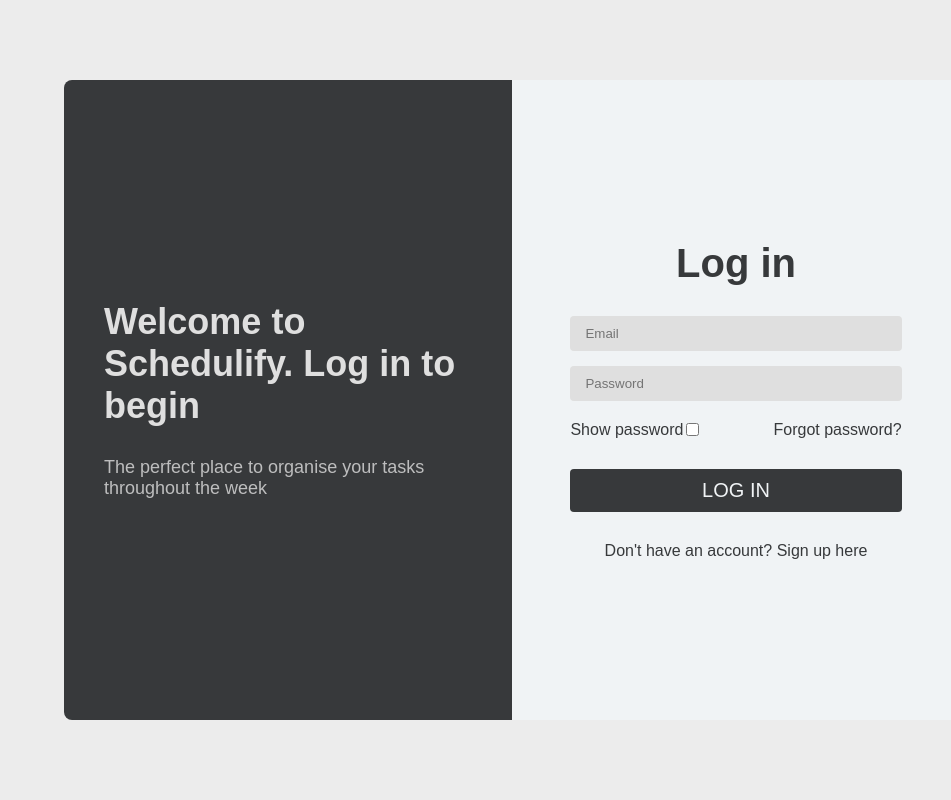
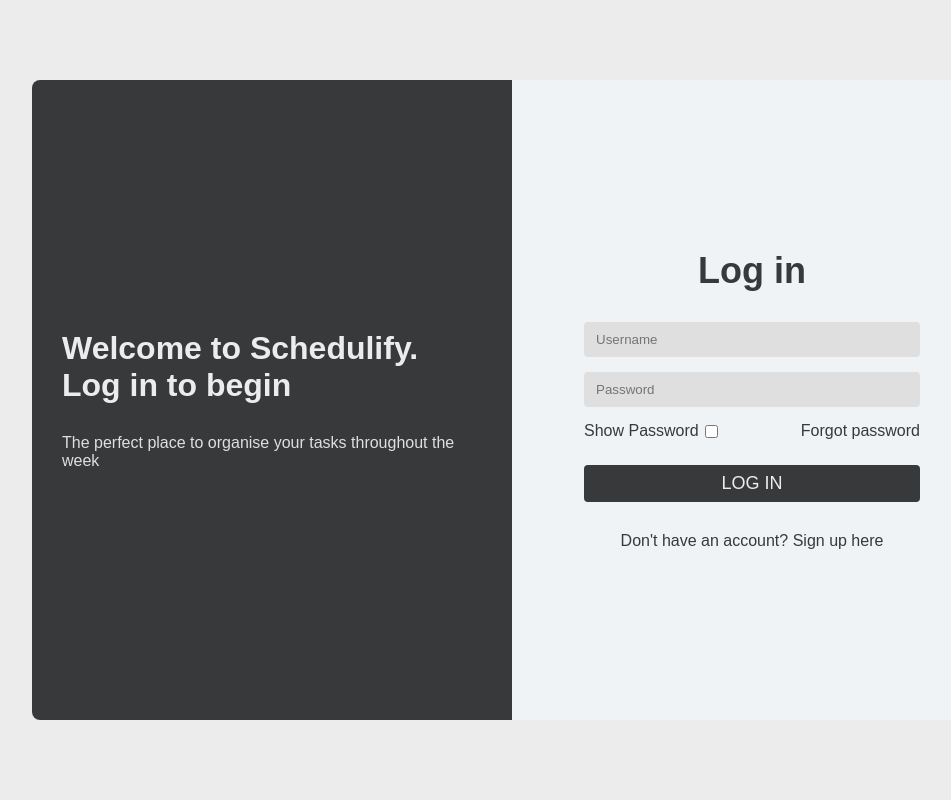
Before and after one commit to Ezetokiel/coursework, a Django app: page / in a window 1280 px wide. Shown: the whole page, without its empty margins (128-1079 px from the left). Run offline with Django 5.2, Linux system fonts and the light colour scheme.

Commit message:
login and signup fixed but input validation not done

```diff
--- a/cwnew/urls.py
+++ b/cwnew/urls.py
@@ -19,5 +19,5 @@ from django.urls import path, include
 
 urlpatterns = [
     path('admin/', admin.site.urls),
-    path('', include('myapp.urls'))
+    path('', include('myapp.urls')),
 ]
--- a/myapp/static/css/login.css
+++ b/myapp/static/css/login.css
@@ -1,6 +1,6 @@
 @import url("globals.css");
 
-.main{
+main{
   height: 100%;
   width: 100%;
   display: flex;
@@ -8,111 +8,91 @@
   align-items: center;
 }
 
-.main-container{
+.overall-container{
   display: flex;
-  justify-content: center;
-  align-items: center;
   height: 80%;
-  width: 70%;
+  width: 75%;
 }
 
 .welcome-container{
+  width: 50%;
   background-color: var(--text);
-  height: 100%;
-  width: 50%;
-  padding: 40px;
+  border-radius: 8px 0 0 8px;
+  padding: 30px;
   display: flex;
+  flex-direction: column;
   justify-content: center;
-  flex-direction: column;
-  border-radius: 8px 0 0 8px;
+  gap: 30px;
+}
+
+.welcome-container h2{
+  color: var(--background);
+  font-size: 32px;
+}
+
+.welcome-container p{
+  color: var(--grey);
 }
 
 .form-container{
+  width: 50%;
   background-color: var(--white);
-  height: 100%;
-  width: 50%;
-  padding: 40px;
+  border-radius: 0 8px 8px 0;
+  padding: 30px;
+  display: flex;
+  align-items: center;
+  flex-direction: column;
+  justify-content: center;
+}
+
+.form-container h1{
+  color: var(--text);
+  font-size: 36px;
+  margin-bottom: 30px;
+}
+
+form{
+  width: 80%;
   display: flex;
   justify-content: center;
   align-items: center;
   flex-direction: column;
-  border-radius: 0 8px 8px 0;
+  gap: 15px;
 }
 
-.welcome-container h2{
-  font-size: 36px;
-  color: var(--grey);
-  margin-bottom: 30px;
+form input{
+  border: none;
+  outline: none;
+  padding: 10px 12px;
+  background-color: var(--grey);
+  width: 100%;
+  border-radius: 4px;
 }
 
-.welcome-container p{
-  font-size: 18px;
-  color: var(--grey);
-  opacity: 0.8;
+.password-stuff{
+  display: flex;
+  justify-content: space-between;
+  width: 100%;
+  margin-bottom: 10px;
 }
 
-.form-container h1{
-  margin-bottom: 30px;
-  font-size: 40px;
+.show-password-container{
+  display: flex;
+  justify-content: center;
+  align-items: center;
+  gap: 6px;
+}
+
+.show-password-container label{
   color: var(--text);
 }
 
-.input-fields{
-  display: flex;
-  justify-content: center;
-  align-items: center;
-  flex-direction: column;
-  width: 90%;
-  gap: 15px;
-  margin-bottom: 20px;
+.show-password-container input{
+  width: 13px;
 }
 
-.input-fields input{
-  outline: none;
-  padding: 10px 15px;
-  border: none;
-  width: 100%;
-  background-color: var(--grey);
-  border-radius: 4px;
-}
-
-.password-related{
-  display: flex;
-  width: 90%;
-  justify-content: space-between;
-  margin-bottom: 30px;
-}
-
-.span{
-  display: flex;
-  justify-content: center;
-  align-items: center;
-  gap: 3px;
-}
-
-.span label{
-  color: var(--text);
-}
-
-.span input:checked{
+.show-password-container input:checked{
   accent-color: var(--text);
-}
-
-.btn{
-  background-color: var(--text);
-  border: none;
-  padding: 10px;
-  width: 90%;
-  border-radius: 4px;
-  color: var(--white);
-  font-size: 20px;
-  margin-bottom: 30px;
-  text-transform: uppercase;
-  transition: all 0.3s ease;
-}
-
-.btn:active, .btn:hover{
-  opacity: 0.8;
 }
 
 .link{
@@ -121,7 +101,24 @@
   transition: all 0.3s ease;
 }
 
-.link:hover, .link:active{
+.link:hover{
   opacity: 0.8;
   text-decoration: underline;
 }
+
+form button{
+  width: 100%;
+  background-color: var(--text);
+  border: none;
+  border-radius: 4px;
+  padding: 8px 12px;
+  font-size: 18px;
+  color: var(--background);
+  margin-bottom: 30px;
+  transition: all ease 0.3s;
+  text-transform: uppercase;
+}
+
+form button:hover{
+  opacity: 0.8;
+}
--- a/myapp/templates/account/login.html
+++ b/myapp/templates/account/login.html
@@ -10,32 +10,47 @@
     <title>Login</title>
 </head>
 <body>
-    <main class="main">
-        <div class="main-container">
+    <main>
+      <div class="overall-container">
         <div class="welcome-container">
           <h2>Welcome to Schedulify. Log in to begin</h2>
           <p>The perfect place to organise your tasks throughout the week</p>
         </div>
-
         <div class="form-container">
           <h1>Log in</h1>
-            <section class="input-fields">
-              <input type="email" placeholder="Email" id="email" name="email"/>
-              <input type="password" placeholder="Password" id="password" name="password"/>
-            </section>
+          <form method="POST">
+            {% csrf_token %}
+            <input type="text" name="username" placeholder="Username" required id="username">
+            <input type="password" name="password" placeholder="Password" required id="password">
 
-            <section class="password-related">
-              <span class="span">
-                <label for="show-password">Show password</label>
-                <input type="checkbox" id="show-password"/>
-              </span>
-              <a href="" class="link">Forgot password?</a>
-            </section>
+            <div class="password-stuff">
+              <div class="show-password-container">
+                <label for="show-password">Show Password</label>
+                <input type="checkbox" name="show-password" id="show-password">
+              </div>
 
-            <button type="submit" class="btn">Log in</button>
+              <a href="#" class="link">Forgot password</a>
+            </div>
+
+            <button type="submit">Log In</button>
+          </form>
+
           <a href="signup/" class="link">Don't have an account? Sign up here</a>
         </div>
       </div>
     </main>
+
+    <script>
+      const showPassword = document.getElementById("show-password");
+      const password = document.getElementById("password");
+
+      showPassword.onclick = function(){
+        if (showPassword.checked){
+          password.type = 'text'
+        } else {
+          password.type = 'password'
+        }
+      }
+    </script>
 </body>
 </html>
--- a/myapp/urls.py
+++ b/myapp/urls.py
@@ -2,7 +2,7 @@ from django.urls import path
 from . import views
 
 urlpatterns = [
-    path('', views.login, name='login'),
-    path('signup/', views.signup, name='signup'),
-    path('home/', views.home, name='home')
+    path('', views.loginPage, name='login'),
+    path('signup/', views.signupPage, name='signup'),
+    path('home/', views.homePage, name='home')
 ]
--- a/myapp/views.py
+++ b/myapp/views.py
@@ -1,11 +1,10 @@
-from django.shortcuts import render
 from django.shortcuts import render, redirect
 from django.contrib.auth.models import User
 from django.contrib.auth import login, authenticate
 from django.contrib import messages
 
 # Create your views here.
-def login(request):
+def loginPage(request):
     #retrieves data
     if request.method == 'POST':
         username = request.POST.get('username')
@@ -15,37 +14,40 @@ def login(request):
         user = authenticate(request, username=username, password=password)
         if user is not None:
             login(request, user)
-            return redirect('/home/')
+            return redirect('home')
         else:
             messages.error(request, 'Invalid username or password')
 
     return render(request, 'account/login.html')
 
-def signup(request):
+def homePage(request):
+    return render(request, 'main/home.html')
+
+def signupPage(request):
     if request.method == "POST":
         username = request.POST.get('username')
         email = request.POST.get('email')
         password = request.POST.get('password')
         confirmPassword = request.POST.get('confirm-password')
 
-        if not username or not email or not password or not confirmPassword:
-            messages.error(request, "All fields are required!")
+        # Check if the username already exists
+        if User.objects.filter(username=username).exists():
+            messages.error(request, "Username already exists! Please choose a different one.")
             return redirect('signup')
 
+        # Check if the email already exists (optional)
+        if User.objects.filter(email=email).exists():
+            messages.error(request, "Email is already in use! Try another one.")
+            return redirect('signup')
+
+        # Check if passwords match
         if password != confirmPassword:
             messages.error(request, "Passwords do not match!")
             return redirect('signup')
 
-        if User.objects.filter(username=username).exists():
-            messages.error(request, "Username already exists!")
-            return redirect('signup')
-
-        user = User.objects.create_user(username=username, email=email, password=password)
-        login(request, user)
+        user = User.objects.create_user(username, email, password)
+        authenticatedUser = authenticate(request, username=username, password=password)
+        login(request, authenticatedUser)
         messages.success(request, f"Welcome, {username}!")
-        return redirect('/')
-
+        return redirect('home')
     return render(request, 'account/signup.html')
-
-def home(request):
-    return render(request, 'main/home.html')
```
Also changed, not shown: myapp/static/css/signup.css (+42 -38 lines), myapp/templates/account/signup.html (+30 -8 lines), db.sqlite3. Lines whose indentation alone changed are shown as unchanged.
